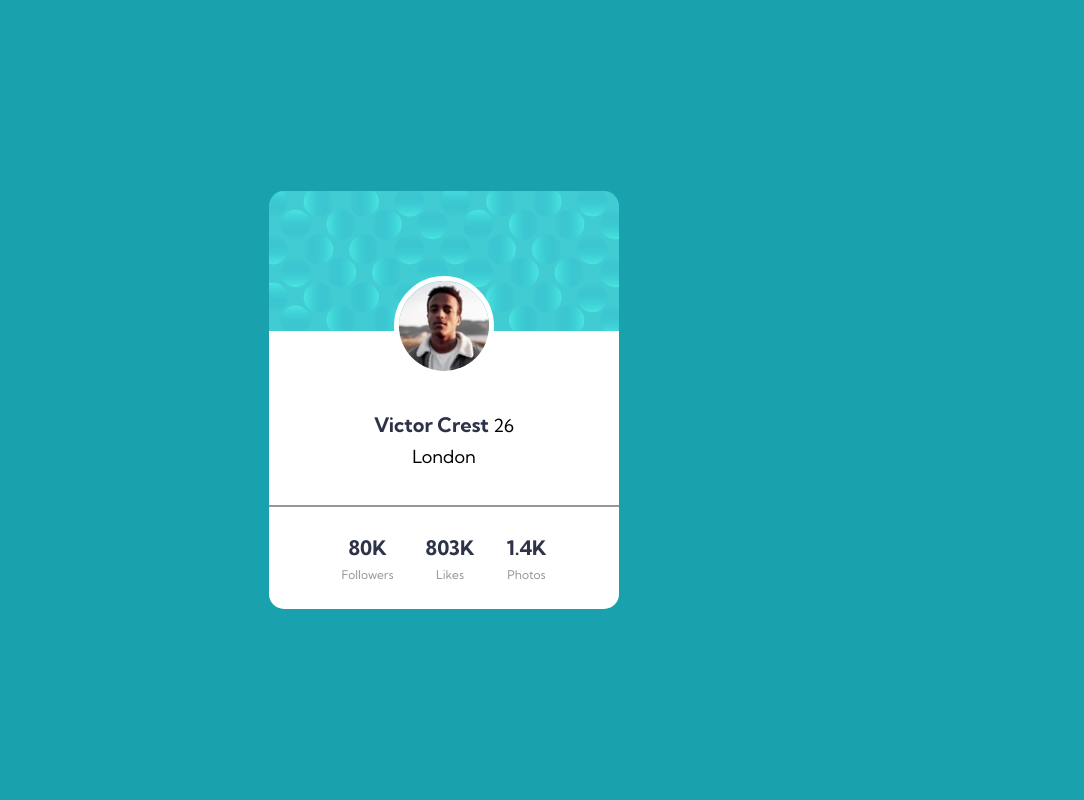
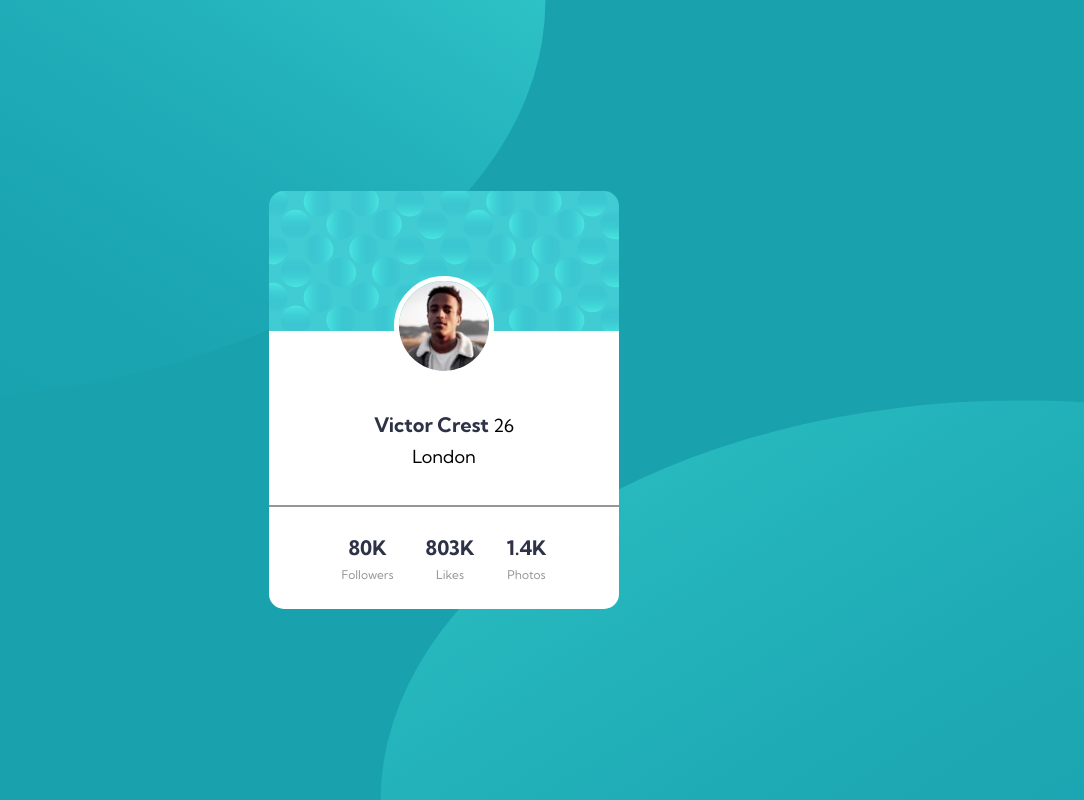
Before and after one commit to agneshkr/frontend-mentor-challenges, a plain HTML site: page newbie/profile-card-component-main/index.html in a window 1280 px wide. Shown: the whole page, without its empty margins (196-1280 px from the left). Drawn offline with Linux system fonts and the light colour scheme.

Commit message:
small style changes

```diff
--- a/newbie/profile-card-component-main/style.css
+++ b/newbie/profile-card-component-main/style.css
@@ -16,7 +16,11 @@
 
 body {
     background-color: var(--clr-primary-400);
-    /* background-image: url(./images/bg-pattern-top.svg); */
+    background-repeat: no-repeat;
+    /* overflow:hidden; */
+    background-image: url(./images/bg-pattern-top.svg), url(./images/bg-pattern-bottom.svg);
+    background-size: 100% 100%, 100% 100%;
+    background-position: -42vw -50vh, 48vw 50vh;
     font-family: var(--ff);
     font-weight: var(--fw-regular);
     font-size: var(--fs);
@@ -24,6 +28,12 @@ body {
     display: flex;
     align-items: center;
     justify-content: center;
+}
+
+@media (min-width: 530px){
+    body{
+        background-position: -42vw -50vh, 45vw 50vh;
+    }
 }
 
 article {
@@ -43,7 +53,6 @@ article {
     background-color: white;
     display: flex;
     text-align: center;
-    /* padding-bottom: 1rem; */
     flex-direction: column;
     align-items: center;
     gap: 2rem;
```
